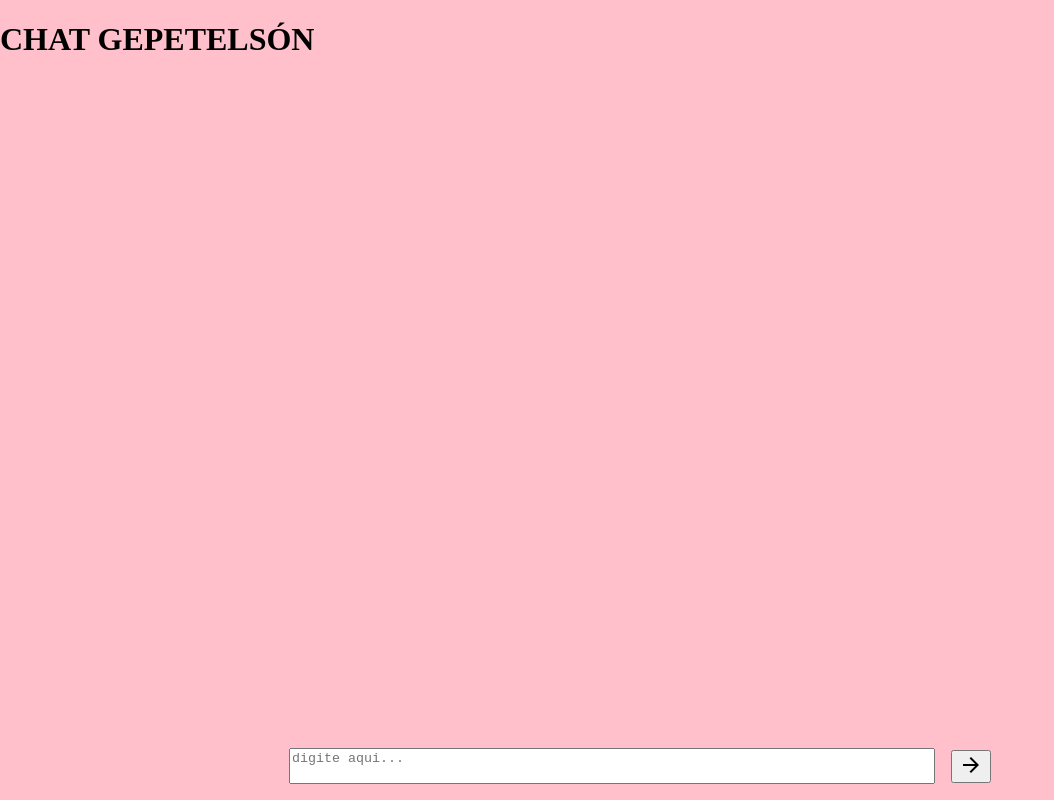
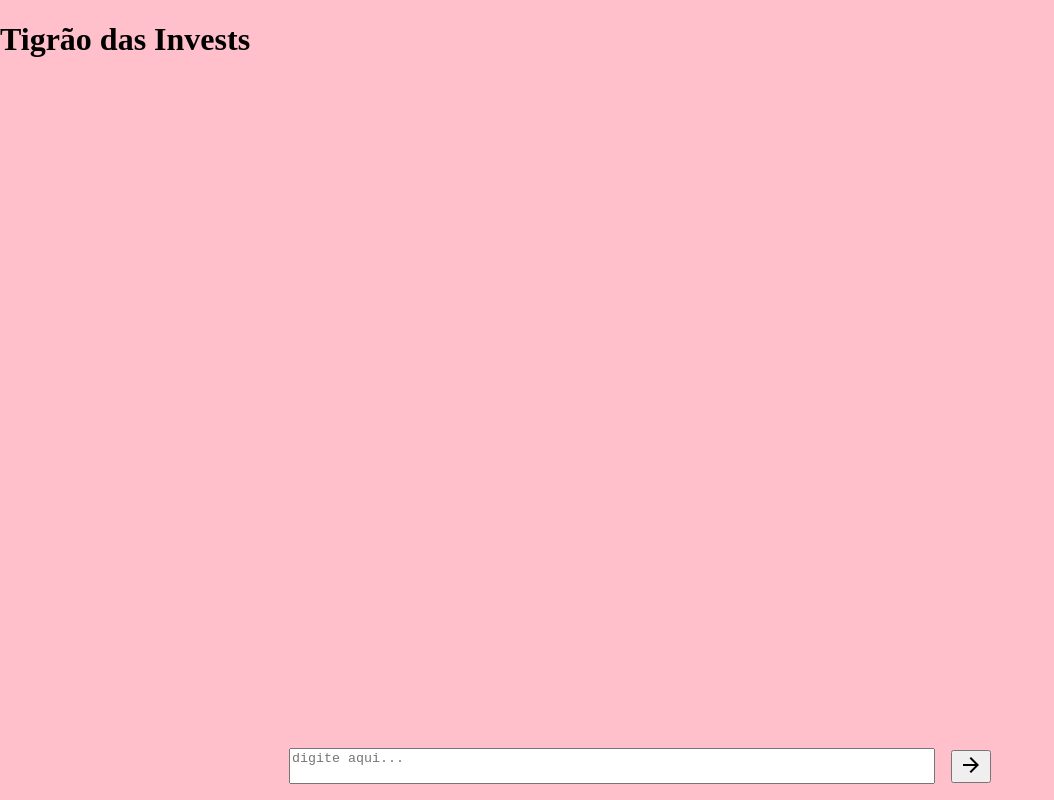
Before and after one commit to luisxDhshsh/servicosNuvem, a website: page index.html in a window 1280 px wide. Shown: the whole page, without its empty margins (0-1054 px from the left). Drawn offline with nearby package versions, Linux system fonts and the light colour scheme.

Commit message:
Add files via upload

```diff
--- a/index.html
+++ b/index.html
@@ -21,7 +21,7 @@
   </head>
   <body>
     <header>
-      <h1 style="position: absolute">CHAT GEPETELSÓN</h1>
+      <h1 style="position: absolute">Tigrão das Invests</h1>
     </header>
     <div class="evry">
         <div class="prompt">
```
